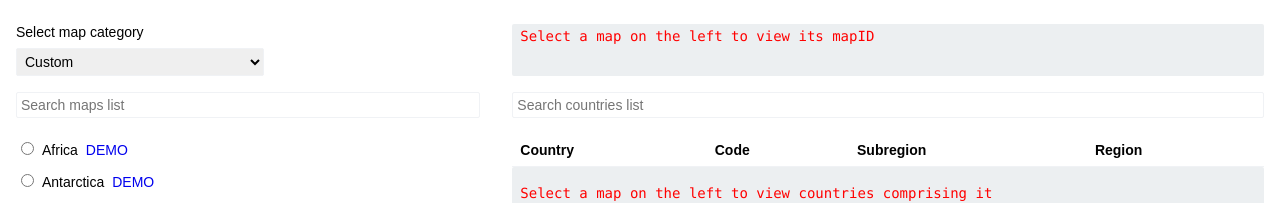
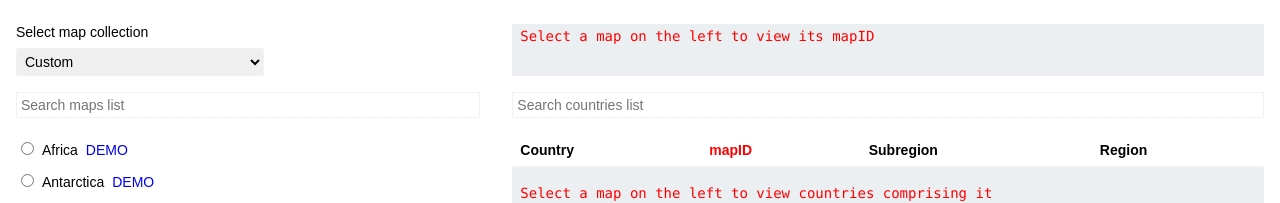
Before and after one commit to ConfirmitASA/drilldown-nps-map, a plain HTML site: page constructor/index.html in a window 1280 px wide. Shown: the top 203 px of the page. Drawn offline with Linux system fonts and the light colour scheme.

Commit message:
minor fixes to maps constructor

```diff
--- a/constructor/index.html
+++ b/constructor/index.html
@@ -10,7 +10,7 @@
   <body>
     <div class="wrapper">
       <div class="mapsPanel">
-        <label style="display: block"> Select map category <select id="mapsSectionSelector"></select></label>
+        <label style="display: block"> Select map collection <select id="mapsSectionSelector"></select></label>
         <input type="search" id="mapsFilter" placeholder="Search maps list" >
         <ul id="mapsList"></ul>
       </div>
@@ -22,7 +22,7 @@
           <thead>
             <tr>
               <th>Country</th>
-              <th>Code</th>
+              <th style="color:red">mapID</th>
               <th>Subregion</th>
               <th>Region</th>
             </tr>
```
